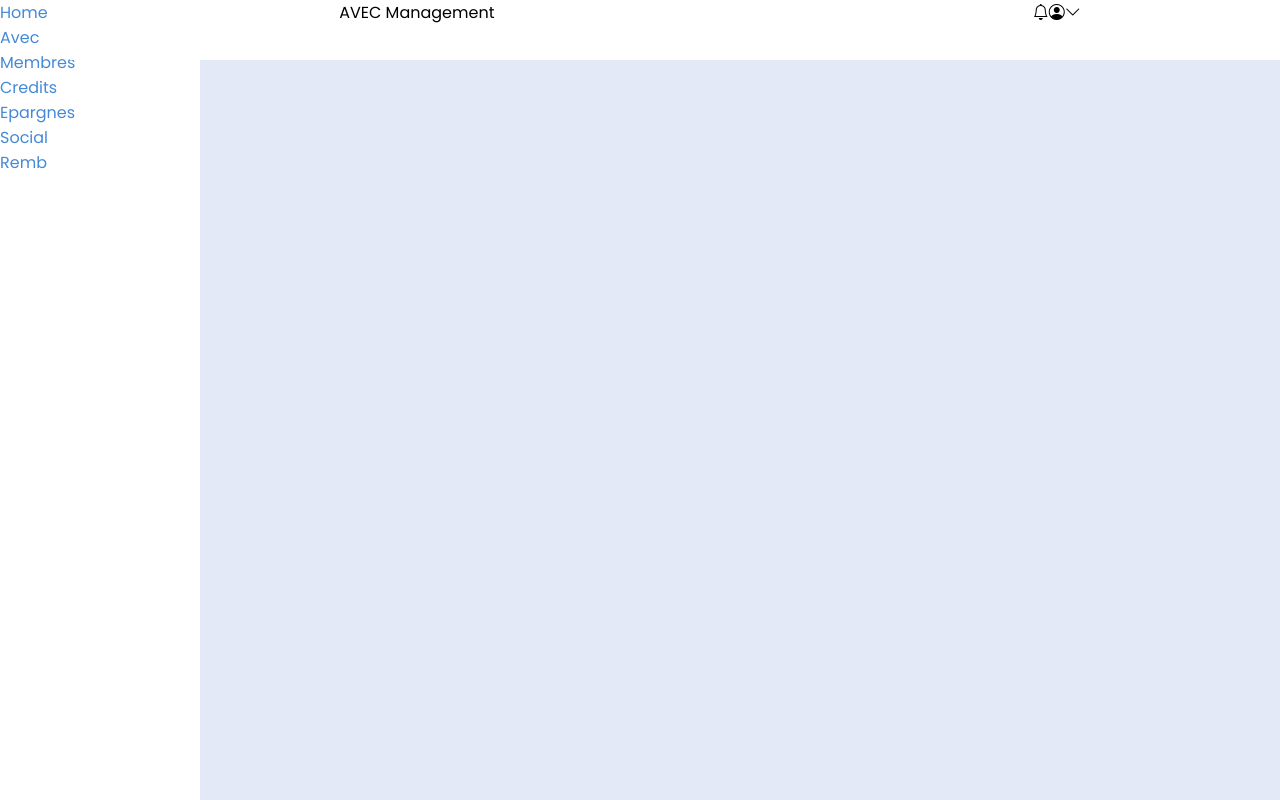
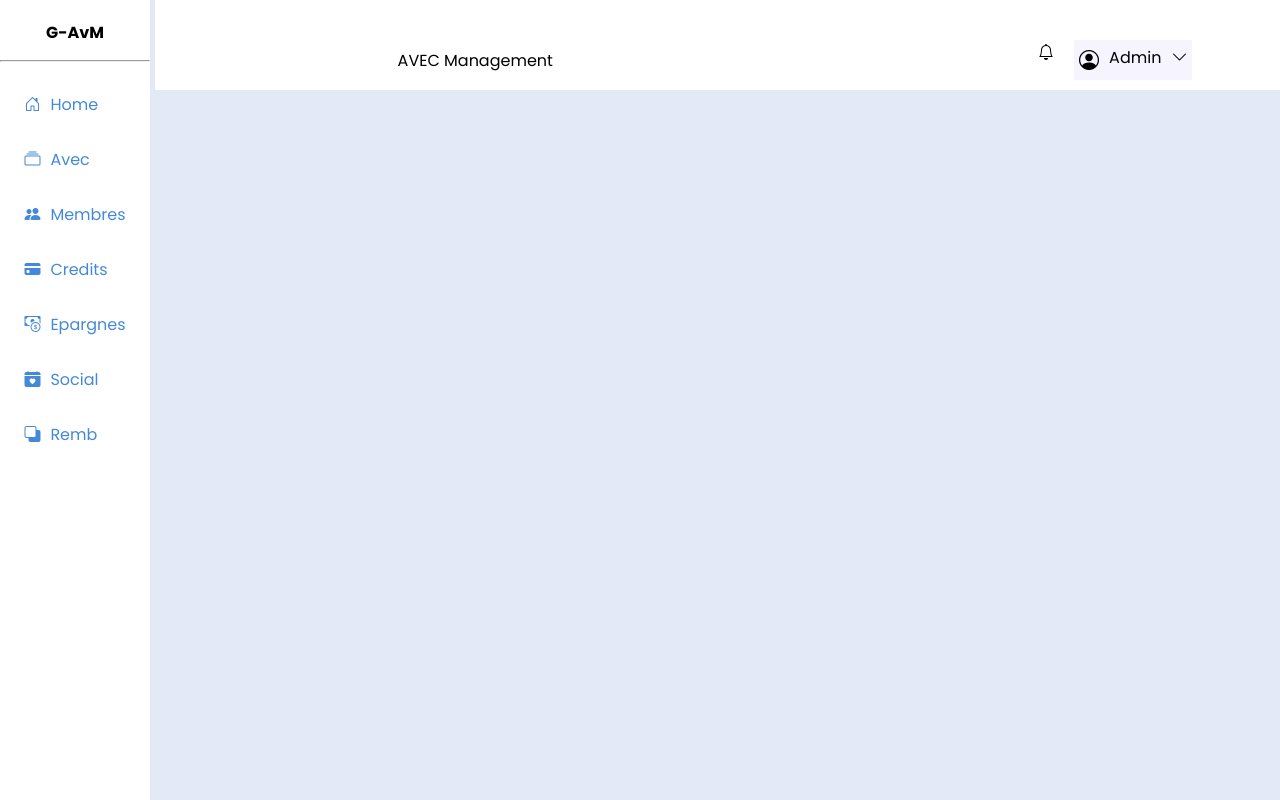
Before and after one commit to AHADI5/avecManagement, a PHP site: page /views/homePage.php in a window 1280 px wide. Run offline with PHP 8.4, Linux system fonts and the light colour scheme.

Commit message:
Menu , title-bar design UI html /css

```diff
--- a/style/menu.css
+++ b/style/menu.css
@@ -1,11 +1,34 @@
-.menucontent {
+.menu-content {
     background-color: var(--side-bar-color);
     position: fixed;
     top: 0px;
     left: 0px;
     height: 100vh;
-    width: 200px;
+    width: 150px;
+    flex-direction: column;
+    align-items: center;
 }
+
+.menucontent {
+    flex-direction: column;
+    justify-content: center;
+    align-items: center;
+
+}
+
+
 li {
     list-style-type: none;
 }
+
+a {
+    display: flex;
+    gap: 10px;
+    margin-top: 30px;
+}
+
+.logo {
+    height: 40px;
+    font-weight: 800;
+    text-align: center;
+}
--- a/style/style.css
+++ b/style/style.css
@@ -54,3 +54,8 @@ body {
 .page_content {
     gap: 10px;
 }
+
+
+.logo {
+    margin-top: 20px;
+}
--- a/style/title-bar.css
+++ b/style/title-bar.css
@@ -1,12 +1,33 @@
 .title-bar {
     background-color: white;
     justify-content: space-around;
+    align-items: center;
+    align-content: center;
     width: 100%;
     height: 60px;
     position: fixed;
-    left: 70px;
+    left: 155px;
+}
+.title-app {
+    justify-content: center;
 }
 
 .settings {
     justify-content: space-between;
+    gap: 20px;
 }
+
+.profile-section{
+    gap: 10px;
+    background-color: var(--primary-color-light);
+    padding: 5px;
+}
+
+.profile-pic {
+    font-size: 20px;
+}
+
+.name-pic {
+    gap: 10px;
+
+}
--- a/views/include/menu.php
+++ b/views/include/menu.php
@@ -1,39 +1,51 @@
 <div class="menu-content">
-    <div class="logo"></div>
-    <div class="menucontent">
+    <div class="logo">
+        <div class = "log-text">G-AvM</div>
+    </div>
+    <hr>
+
+
+    <div class="menucontent flex">
         <ul>
             <li>
                 <a href="">
+                   <div class="icon"> <i class = "bi bi-house-door"></i></div>
                     <div class="menu">Home</div>
                 </a>
             </li>
             <li>
                 <a href="">
+                    <div class="icon"><i class="bi bi-collection"></i></div>
                     <div class="menu">Avec</div>
                 </a>
             </li>
             <li>
                 <a href="">
+                   <div class="icon"> <i class="bi bi-people-fill"></i></div>
                     <div class="menu">Membres</div>
                 </a>
             </li>
             <li>
                 <a href="">
+                    <div class="icon">  <i class="bi bi-credit-card-fill"></i></div>
                     <div class="menu">Credits</div>
                 </a>
             </li>
             <li>
                 <a href="">
+                    <div class="icon"><i class="bi bi-cash-coin"></i></div>
                     <div class="menu">Epargnes</div>
                 </a>
             </li>
             <li>
                 <a href="">
+                    <div class="icon"> <i class="bi bi-calendar-heart-fill"></i></div>
                     <div class="menu">Social</div>
                 </a>
             </li>
             <li>
                 <a href="">
+                    <div class="icon"> <i class="bi bi-back"></i></div>
                     <div class="menu">Remb</div>
                 </a>
             </li>
--- a/views/include/titlePage.php
+++ b/views/include/titlePage.php
@@ -1,9 +1,12 @@
 <div class="title-bar flex">
-    <div class="title-app">AVEC Management</div>
+    <div class="title-app flex">AVEC Management</div>
     <div class="settings flex">
         <div class="notifications"><i class = "bi bi-bell"></i></div>
         <div class="profile-section flex">
-            <div class="profile-pic"><i class = "bi bi-person-circle" ></i> </div>
+            <div class="name-pic flex">
+                <div class="profile-pic"><i class = "bi bi-person-circle" ></i> </div>
+                <div class="name">Admin</div>
+            </div>
             <div class="drop-down"><i class = "bi bi-chevron-down"></i></div>
         </div>
     </div>
```
